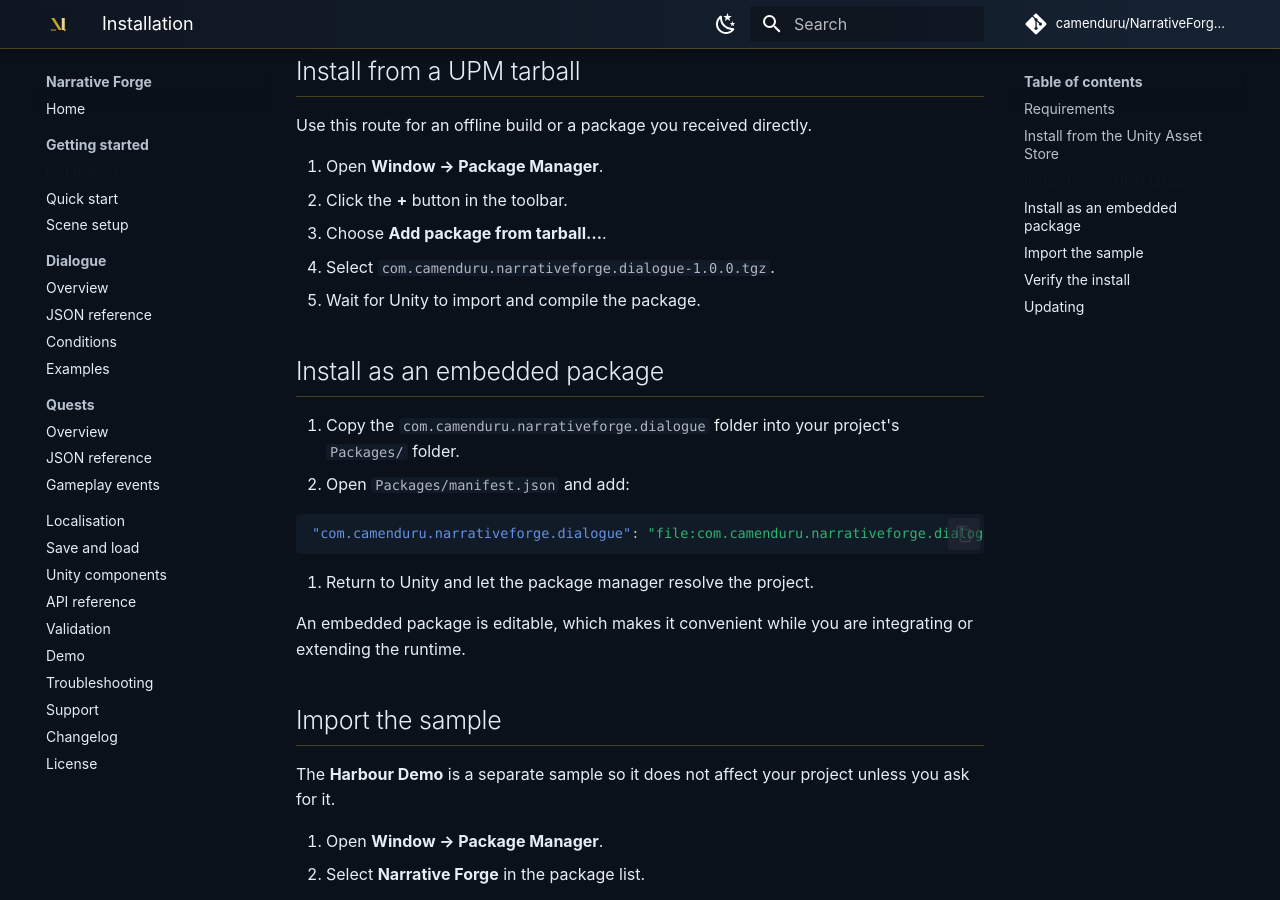
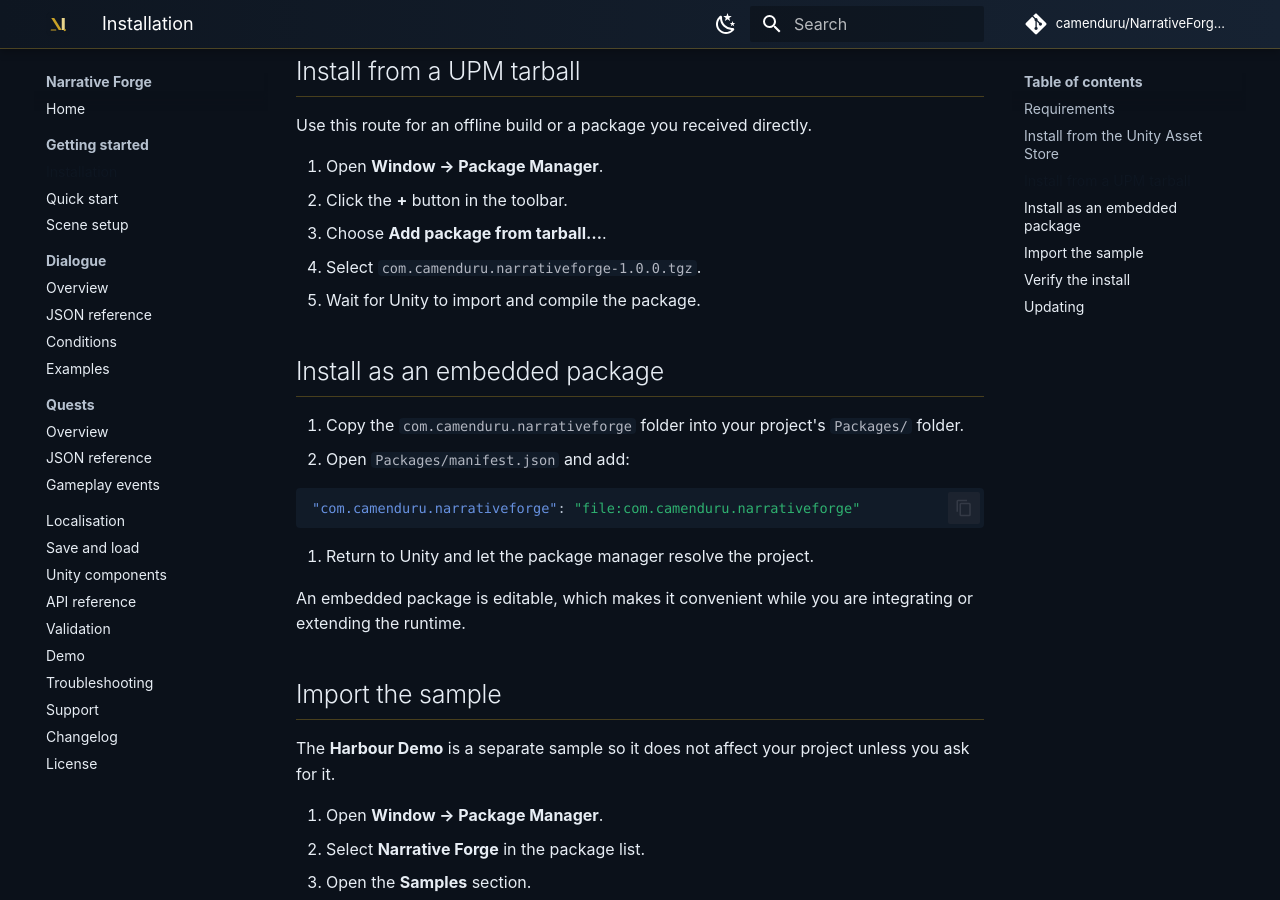
Before and after one commit to camenduru/NarrativeForgeDoc, an MkDocs documentation site: the page built from docs/getting-started/installation.md, in a window 1280 px wide and 900 px high, scrolled down 846 px. Built offline with MkDocs 1.6.1 and Material for MkDocs 9.7.7, drawn with Linux system fonts in a browser that asks for light colours; comment, search, counter and statistics services are not loaded.

Commit message:
Fix package name references in installation instructions

````diff
--- a/docs/getting-started/installation.md
+++ b/docs/getting-started/installation.md
@@ -32,17 +32,17 @@ Use this route for an offline build or a package you received directly.
 1. Open **Window → Package Manager**.
 2. Click the **+** button in the toolbar.
 3. Choose **Add package from tarball…**.
-4. Select `com.camenduru.narrativeforge.dialogue-1.0.0.tgz`.
+4. Select `com.camenduru.narrativeforge-1.0.0.tgz`.
 5. Wait for Unity to import and compile the package.
 
 ## Install as an embedded package
 
-1. Copy the `com.camenduru.narrativeforge.dialogue` folder into your project's
+1. Copy the `com.camenduru.narrativeforge` folder into your project's
    `Packages/` folder.
 2. Open `Packages/manifest.json` and add:
 
 ```json
-"com.camenduru.narrativeforge.dialogue": "file:com.camenduru.narrativeforge.dialogue"
+"com.camenduru.narrativeforge": "file:com.camenduru.narrativeforge"
 ```
 
 3. Return to Unity and let the package manager resolve the project.
````
